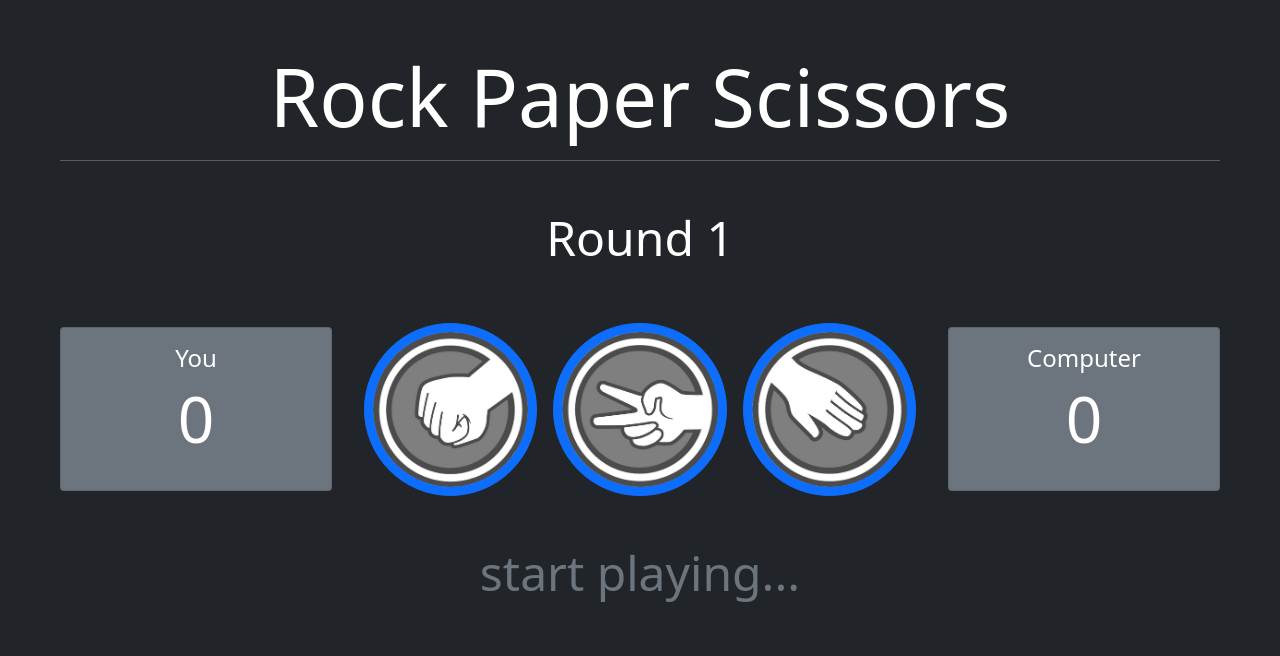
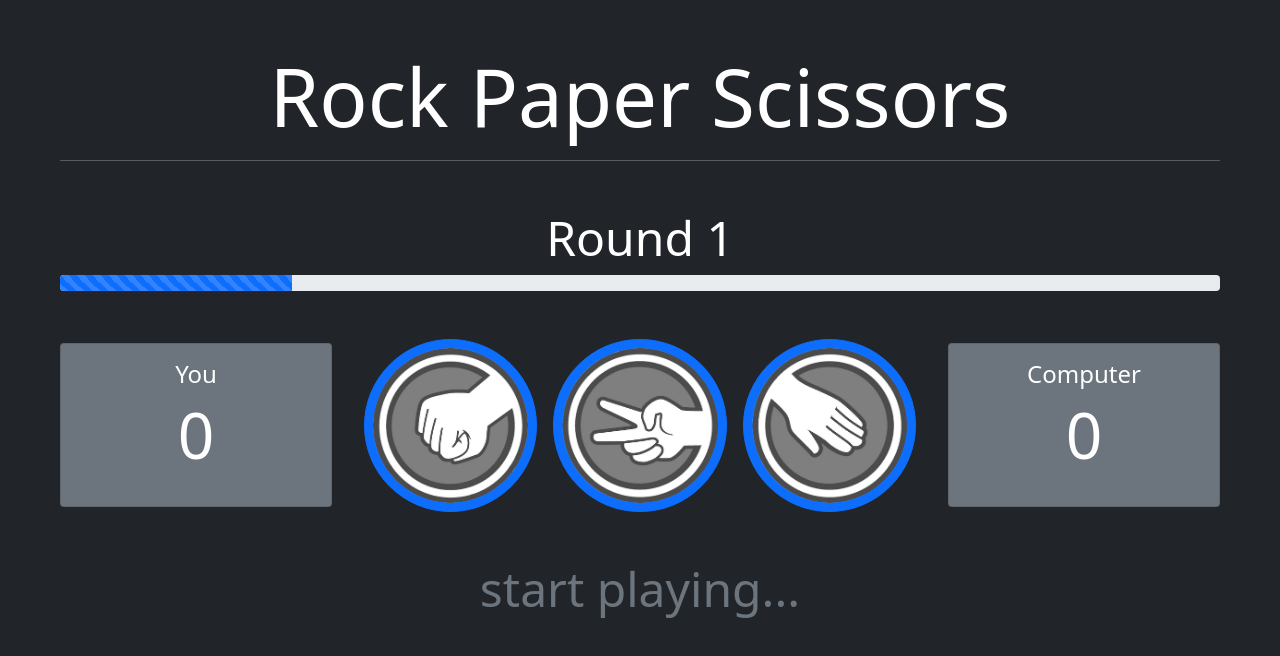
Before and after one commit to webceyhan/vite-rps-game, a Vue app: page / in a window 1280 px wide. Shown: the top 656 px of the page. Built offline with nearby package versions, Linux system fonts and the light colour scheme.

Commit message:
progress bar added

```diff
--- a/src/App.vue
+++ b/src/App.vue
@@ -1,6 +1,6 @@
 <script setup lang="ts">
 
-import { ref, reactive, watch } from 'vue'
+import { ref, reactive, watch, computed } from 'vue'
 import { Game, MOVES } from './game';
 
 // initialize game
@@ -11,6 +11,7 @@ const round = ref(1);
 const message = ref(game.message);
 const player1 = ref(game.player1); // user
 const player2 = ref(game.player2); // computer
+const progress = computed(() => `${(100 / 5) * round.value}%`);
 
 watch(game, () => {
   // bugfix: workaround for ref(game.message) issue!
@@ -33,6 +34,13 @@ function onChoose(move: string) {
       <hr class="mb-5" />
 
       <h5 class="display-5">Round {{ round }}</h5>
+
+      <div class="progress">
+        <div
+          class="progress-bar progress-bar-striped progress-bar-animated"
+          :style="{ width: progress }"
+        ></div>
+      </div>
 
       <div class="row align-items-center justify-content-between">
         <!-- player1 info -->
```
